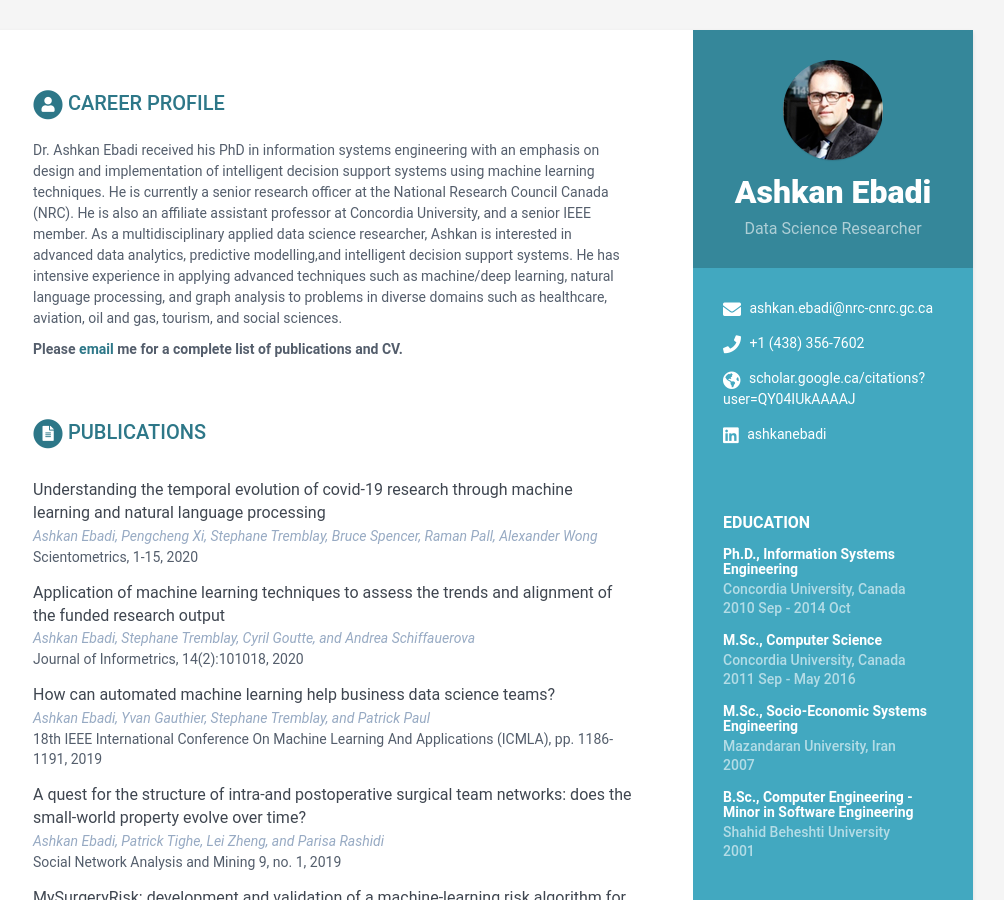
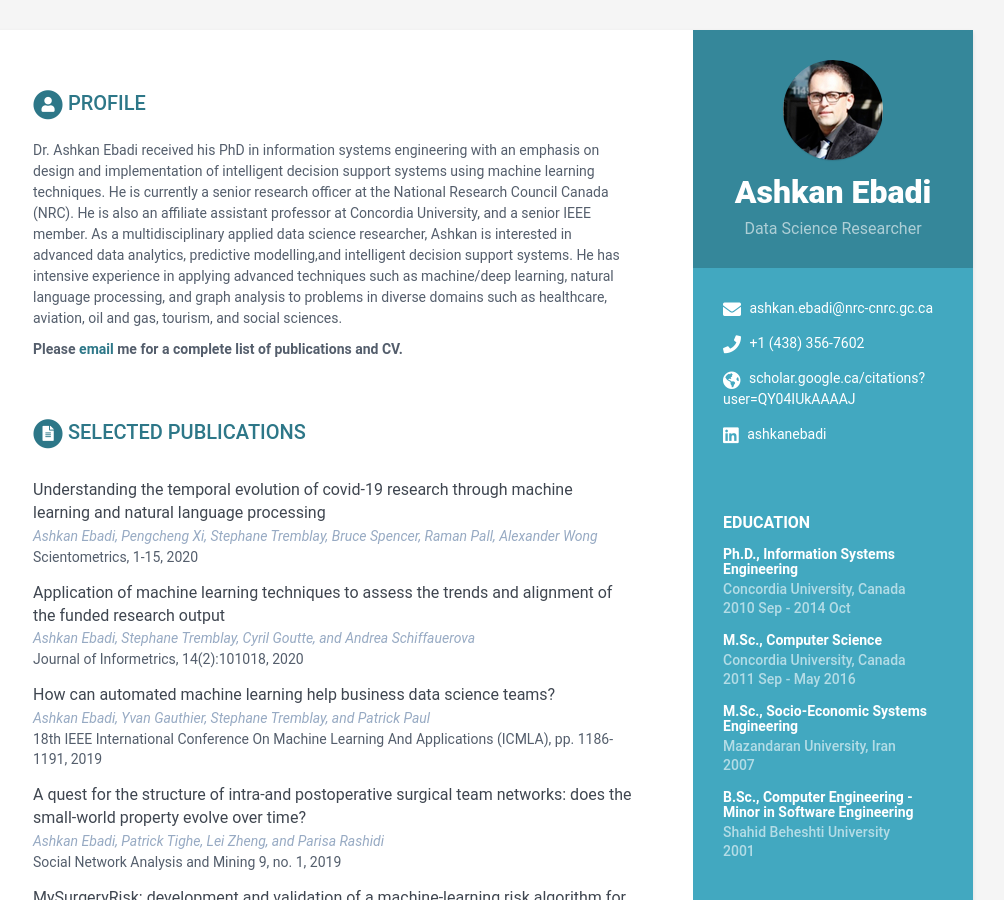
Before and after one commit to ashkan-nrc/ashkan-nrc.github.io, a Jekyll site: the page built from index.html, in a window 1280 px wide and 900 px high. Shown: the whole window, without its empty margins (167-1171 px from the left). Built offline with Jekyll 4.4.1, drawn with Linux system fonts in a browser that asks for light colours.

Commit message:
data updated...

```diff
--- a/_data/data.yml
+++ b/_data/data.yml
@@ -55,7 +55,7 @@ sidebar:
 #        link:
 
 career-profile:
-    title: Career Profile
+    title: Profile
     summary: |
       Dr. Ashkan Ebadi received his PhD in information systems engineering with an emphasis on design and implementation of intelligent decision support
       systems using machine learning techniques. He is currently a senior research officer at the National Research Council Canada (NRC). He is also
@@ -80,7 +80,7 @@ career-profile:
 #
 
 publications:
-    title: Publications
+    title: Selected Publications
     intro: |
 
 
```
